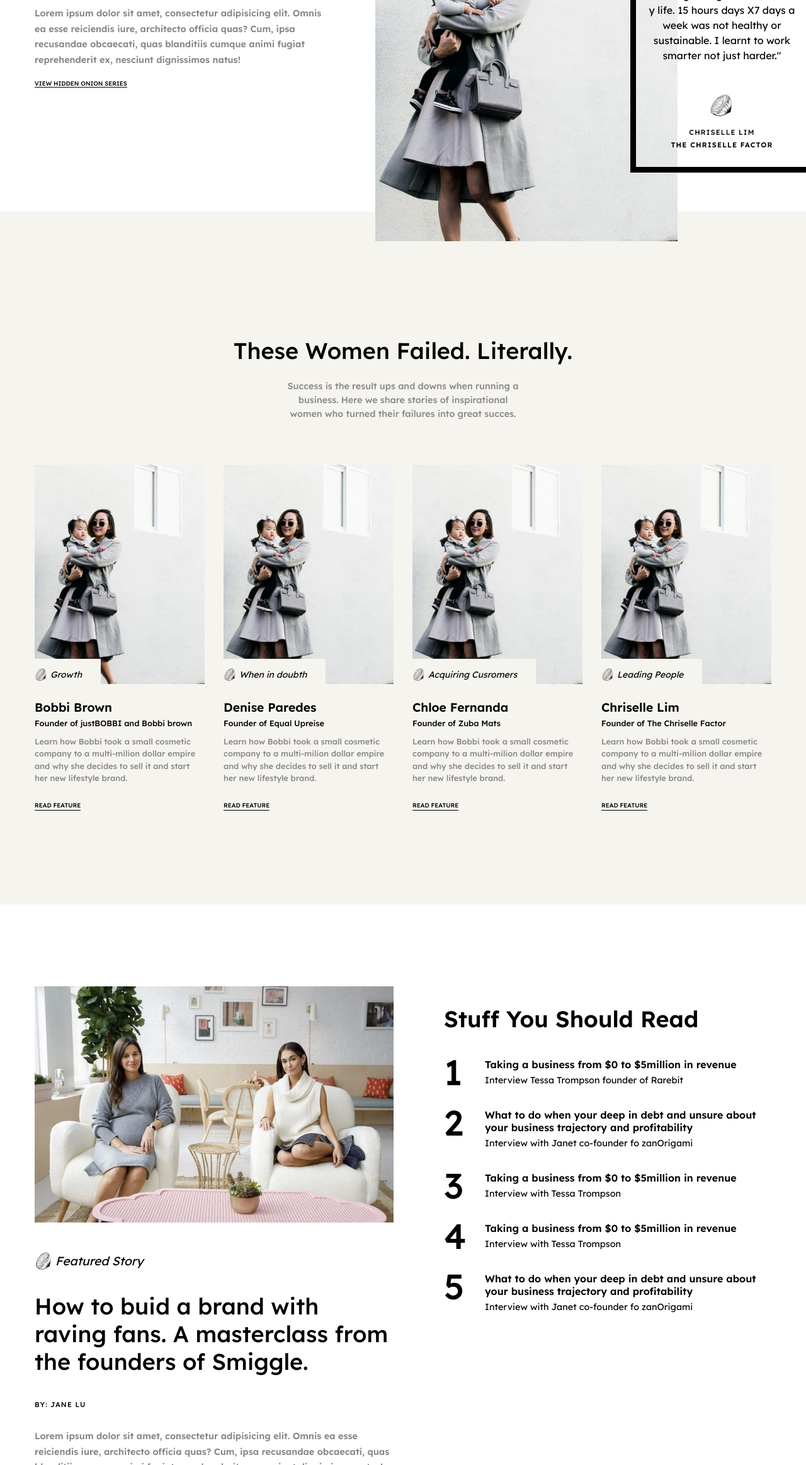
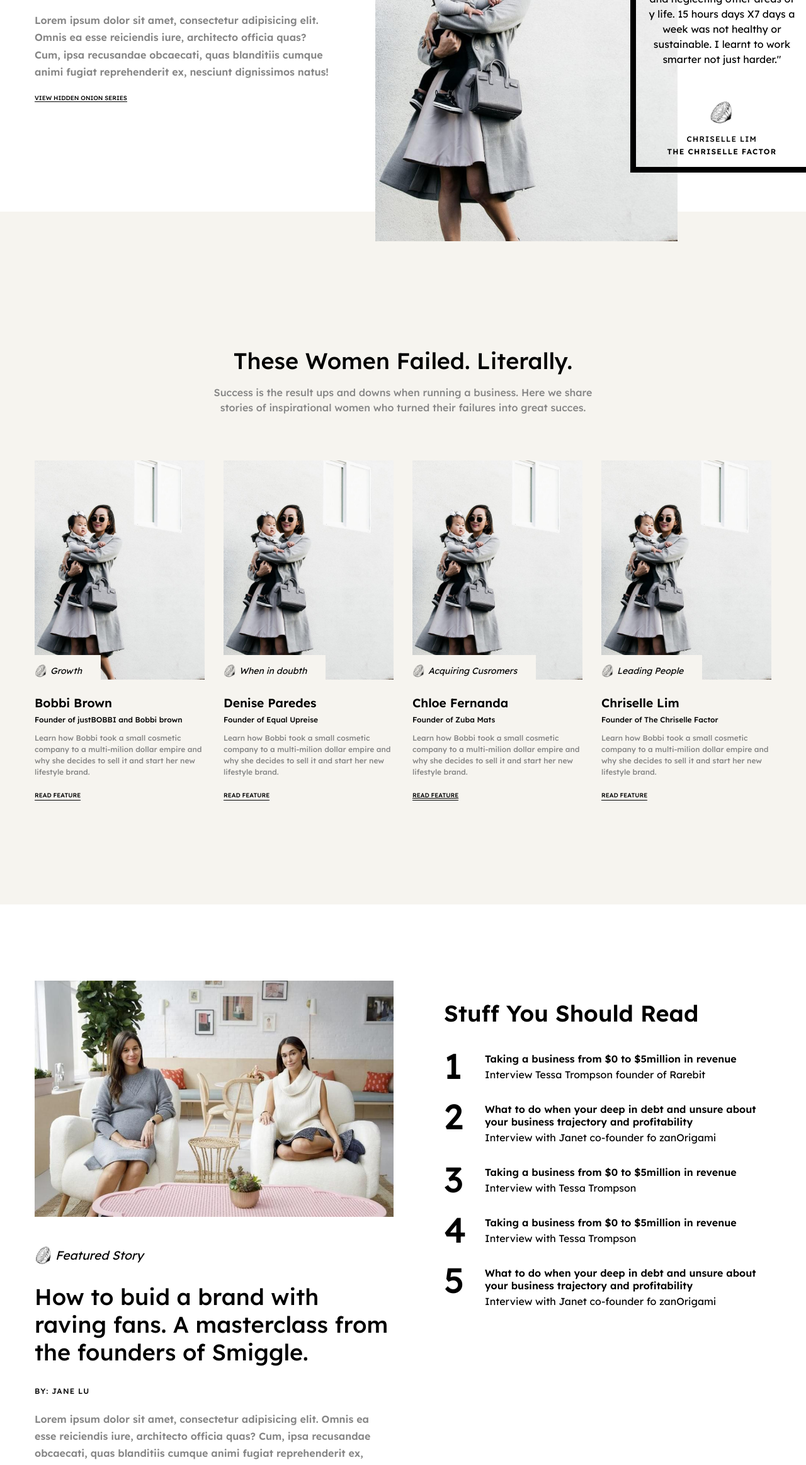
Before and after one commit to anitanenova/layout-project, a website: page index.html in a window 1280 px wide. Shown: the part 474-2800 px from the top of the page at 63% size. Drawn offline with Linux system fonts and the light colour scheme.

Commit message:
fix styles

```diff
--- a/index.html
+++ b/index.html
@@ -70,12 +70,14 @@
       <div class="row">
         <div class="column">
           <section class="section-intro-wrapper">
-            <article class="intro-description">
+            <article class="section-primary">
+              <header class="section-heading">
                 <p class="intro-subtitle">
                   real talk from from female founders
                 </p>
                 <h1 class="intro-title">Introducing the hidden onion series</h1>
-              <div>
+              </header>
+              <div class="text-wrapper">
                 <p class="default-text">
                   Lorem ipsum dolor sit amet, consectetur adipisicing elit.
                   Omnis ea esse reiciendis iure, architecto officia quas? Cum,
@@ -85,9 +87,9 @@
               </div>
               <a class="btn btn-inline">view hidden onion series</a>
             </article>
-            <article class="intro-image">
+            <article class="section-secondary">
               <div class="image-wrapper">
-                <img src="dist/images/mother-and-child.jpg" alt="mother-and-child" />
+                <img class="intro-image" src="dist/images/mother-and-child.jpg" alt="mother-and-child" />
                 <div class="image-description">
                   <p class="image-title">featured</p>
                   <p class="image-text">
@@ -110,29 +112,54 @@
         </div>
       </div>
       <section class="section-articles section-light">
+        <header class="section-heading section-heading-center">
           <h2 class="articles-title h1-like">These Women Failed. Literally.</h2>
-        <p class="articles-description centered">
+          <p class="articles-description">
             Success is the result ups and downs when running a business. Here we
             share stories of inspirational women who turned their failures into
             great succes.
           </p>
+        </header>
         <div class="row">
           <div class="columns small-3">
             <article class="article-box">
               <div class="article-image-wrapper">
-                <img class="full-width full-height" src="dist/images/mother-and-child.jpg" alt="girl" />
+                <img class="article-image" src="dist/images/mother-and-child.jpg" alt="girl" />
                 <div class="badge-wrapper badge-bg-light article-image-badge image-badge-wrapper">
-                  <div class="badge-image-small">
-                    <img class="full-width full-height" src="dist/images/onion.png" alt="oni" />
-                  </div>
+                  <img class="badge-image-small" src="dist/images/onion.png" alt="oni" />
                   <p class="badge-title italic">Growth</p>
                 </div>
               </div>
               <div class="article-info">
-                <p class="article-title">Bobbi Brown</p>
-                <p class="article-position">
+                <header class="section-heading">
+                  <h3 class="article-title">Bobbi Brown</h3>
+                  <h4 class="article-position">
                     Founder of justBOBBI and Bobbi brown
+                  </h4>
+                </header>
+                <div class="text-wrapper">
+                  <p class="article-text">
+                    Learn how Bobbi took a small cosmetic company to a
+                    multi-milion dollar empire and why she decides to sell it
+                    and start her new lifestyle brand.
                   </p>
+                </div>
+              </div>
+              <a class="btn btn-inline">read feature</a>
+            </article>
+          </div>
+          <div class="columns small-3">
+            <article class="article-box">
+              <div class="article-image-wrapper">
+                <img class="article-image" src="dist/images/mother-and-child.jpg" alt="girl" />
+                <div class="badge-wrapper badge-bg-light article-image-badge image-badge-wrapper">
+                  <img class="badge-image-small" src="dist/images/onion.png" alt="oni" />
+                  <p class="badge-title italic">When in doubth</p>
+                </div>
+              </div>
+              <div class="article-info">
+                <h3 class="article-title">Denise Paredes</h3>
+                <h4 class="article-position">Founder of Equal Upreise</h4>
                 <div>
                   <p class="article-text">
                     Learn how Bobbi took a small cosmetic company to a
@@ -147,17 +174,15 @@
           <div class="columns small-3">
             <article class="article-box">
               <div class="article-image-wrapper">
-                <img class="full-width full-height" src="dist/images/mother-and-child.jpg" alt="girl" />
+                <img class="article-image" src="dist/images/mother-and-child.jpg" alt="girl" />
                 <div class="badge-wrapper badge-bg-light article-image-badge image-badge-wrapper">
-                  <div class="badge-image-small">
-                    <img class="full-width full-height" src="dist/images/onion.png" alt="oni" />
-                  </div>
-                  <p class="badge-title italic">When in doubth</p>
+                  <img class="badge-image-small" src="dist/images/onion.png" alt="oni" />
+                  <p class="badge-title italic">Acquiring Cusromers</p>
                 </div>
               </div>
               <div class="article-info">
-                <p class="article-title">Denise Paredes</p>
-                <p class="article-position">Founder of Equal Upreise</p>
+                <h3 class="article-title">Chloe Fernanda</h3>
+                <h4 class="article-position">Founder of Zuba Mats</h4>
                 <div>
                   <p class="article-text">
                     Learn how Bobbi took a small cosmetic company to a
@@ -166,50 +191,23 @@
                   </p>
                 </div>
               </div>
-              <a class="btn btn-inline">read feature</a>
+              <a href="#" class="btn btn-inline">read feature</a>
             </article>
           </div>
           <div class="columns small-3">
             <article class="article-box">
               <div class="article-image-wrapper">
-                <img class="full-width full-height" src="dist/images/mother-and-child.jpg" alt="girl" />
+                <img class="article-image" src="dist/images/mother-and-child.jpg" alt="girl" />
                 <div class="badge-wrapper badge-bg-light article-image-badge image-badge-wrapper">
-                  <div class="badge-image-small">
-                    <img class="full-width full-height" src="dist/images/onion.png" alt="oni" />
-                  </div>
-                  <p class="badge-title italic">Acquiring Cusromers</p>
-                </div>
-              </div>
-              <div class="article-info">
-                <p class="article-title">Chloe Fernanda</p>
-                <p class="article-position">Founder of Zuba Mats</p>
-                <div>
-                  <p class="article-text">
-                    Learn how Bobbi took a small cosmetic company to a
-                    multi-milion dollar empire and why she decides to sell it
-                    and start her new lifestyle brand.
-                  </p>
-                </div>
-              </div>
-              <a class="btn btn-inline">read feature</a>
-            </article>
-          </div>
-          <div class="columns small-3">
-            <article class="article-box">
-              <div class="article-image-wrapper">
-                <img class="full-width full-height" src="dist/images/mother-and-child.jpg" alt="girl" />
-                <div class="badge-wrapper badge-bg-light article-image-badge image-badge-wrapper">
-                  <div class="badge-image-small">
-                    <img class="full-width full-height" src="dist/images/onion.png" alt="oni" />
-                  </div>
+                  <img class="badge-image-small" src="dist/images/onion.png" alt="oni" />
                   <p class="badge-title italic">Leading People</p>
                 </div>
               </div>
               <div class="article-info">
-                <p class="article-title">Chriselle Lim</p>
-                <p class="article-position">
+                <h3 class="article-title">Chriselle Lim</h3>
+                <h4 class="article-position">
                   Founder of The Chriselle Factor
-                </p>
+                </h4>
                 <div>
                   <p class="article-text">
                     Learn how Bobbi took a small cosmetic company to a
@@ -226,24 +224,22 @@
       <section class="section-literature cendered-vertically">
         <div class="row">
           <div class="columns small-6">
-            <article class="preview-article">
-              <div class="preview-image-wrapper">
-                <img class="full-width full-height" src="dist/images/women.jpg" alt="women" />
-              </div>
+            <article class="section-primary">
+              <img class="article-image" src="dist/images/women.jpg" alt="women" />
               <div class="badge-wrapper">
-                <div class="badge-image-medium">
-                  <img class="full-width full-height" src="dist/images/onion.png" alt="oni" />
-                </div>
+                <img class="badge-image-medium" src="dist/images/onion.png" alt="oni" />
                 <p class="badge-title badge-title-medium italic">
                   Featured Story
                 </p>
               </div>
-              <h1>
+              <header class="section-heading">
+                <h2 class="h1-like">
                   How to buid a brand with raving fans. A masterclass from the
                   founders of Smiggle.
                   </h1>
-              <p class="preview-author text-feature-expanded">by: jane lu</p>
-              <div>
+                  <p class="text-feature text-feature-expanded">by: jane lu</p>
+              </header>
+              <div class="text-wrapper">
                 <p class="default-text">
                   Lorem ipsum dolor sit amet, consectetur adipisicing elit.
                   Omnis ea esse reiciendis iure, architecto officia quas? Cum,
@@ -254,8 +250,10 @@
             </article>
           </div>
           <div class="columns small-6">
-            <article class="literature-list">
+            <article class="section-secondary">
+              <header class="section-heading">
                 <h2 class="literature-title h1-like">Stuff You Should Read</h2>
+              </header>
               <ol class="list-ordered">
                 <li class="list-item">
                   <h6 class="item-title">
@@ -311,7 +309,9 @@
         <div class="row">
           <div class="columns">
             <div class="latest-articles-wrapper">
+              <header class="section-heading">
                 <h2 class="articles-title h1-like">The Latest</h2>
+              </header>
               <div class="list-articles">
                 <div class="columns small-6">
                   <article class="card-wrapper">
@@ -451,6 +451,7 @@
       <section class="section-resources cendered-vertically">
         <div class="row">
           <div class="columns small-6">
+            <header class="section-heading">
               <h3 class="h1-like section-info-title">Business Resources</h3>
               <h5 class="section-info-text text-feature-default">
                 We've compiled the best resources to help you build your
@@ -458,6 +459,7 @@
                 doubt or when you are ready to scale your buisness to 7 figures
                 and beyound.
               </h5>
+            </header>
           </div>
           <div class="columns small-6">
             <h4 class="section-resources-title">
@@ -513,8 +515,10 @@
       </section>
       <section class="section-description section-light cendered-vertically">
         <div class="row">
-          <h3 class="description-title h1-like cendered">A platform to help you guys navigate the ultra hard,
-            build-a-business world.</h3>
+          <header class="section-heading section-heading-center">
+            <h2 class="h1-like">A platform to help you guys navigate the ultra hard,
+              build-a-business world.</h2>
+          </header>
           <div class="columns small-6">
             <div class="description-image-wrapper"><img class="full-width full-height" src="dist/images/people.jpg"
                 alt="walking" /></div>
@@ -539,20 +543,21 @@
         </div>
       </section>
     </main>
-    <footer class="footer">
+    <footer class="section-footer">
       <div class="row">
+        <div class="columns small-12">
+
           <div class="footer-info-wrapper full-width">
             <div class="footer-info">
               <h6 class="info-title">For media enquiries</h6>
               <h6 class="info-email">contact@hiddenonions.com</h6>
             </div>
             <div class="footer-logo centered-column-horizontally">
-            <div class="logo-image">
-              <img src="dist/images/onion.png" alt="oni" class="full-width full-height">
-            </div>
+              <img class="logo-image" src="dist/images/onion.png" alt="oni" class="full-width full-height">
+
               <p class="logo-name">hidden onions.</p>
             </div>
-          <div class="footer-contacts">
+            <div class="contacts">
               <h6 class="info-title">Follow us on:</h6>
               <ul class="footer-nav">
                 <li class="nav-item">
@@ -575,7 +580,7 @@
             <p class="footer-copyright centered">hidden onion copyright. all rights reserved 2018. view our privacy
               policy.</p>
           </div>
-
+        </div>
       </div>
     </footer>
   </main>
--- a/src/sass/base/_typography.scss
+++ b/src/sass/base/_typography.scss
@@ -108,7 +108,7 @@ button {
 
 .default-text {
   font-weight: 600;
-  font-size: 0.9em;
+  font-size: 1em;
   line-height: 1.7em;
   color: $color-gray-700;
 }
--- a/src/sass/components/_article.scss
+++ b/src/sass/components/_article.scss
@@ -7,13 +7,13 @@
   }
 
   &-image-wrapper {
-    max-width: 300px;
     position: relative;
-    max-height: 350px;
 
-    img {
+    .article-image {
       width: 100%;
       height: 100%;
+      max-width: 18.75em;
+      max-height: 22em;
     }
 
     .article-image-badge {
@@ -23,7 +23,7 @@
   }
 
   &-info {
-    margin: 25px 0;
+    margin: 1.2em 0;
   }
 
   &-title {
@@ -32,9 +32,9 @@
   }
 
   &-position {
-    font-size: 0.8em;
+    font-size: 0.75em;
     font-weight: 500;
-    margin: 5px 0 10px 0;
+    margin: 0 0 0.625em;
   }
 
   &-title,
@@ -43,7 +43,7 @@
   }
 
   &-text {
-    font-size: 0.8em;
+    font-size: 0.75em;
     line-height: 1.5em;
     font-weight: 500;
     color: $color-gray-700;
--- a/src/sass/components/_buttons.scss
+++ b/src/sass/components/_buttons.scss
@@ -13,7 +13,7 @@
 
   &-inline-tiny {
     font-weight: 600;
-    font-size: 1.4em;
+    font-size: 1.5em;
     letter-spacing: -1px;
     line-height: 2em;
     width: fit-content;
--- a/src/sass/components/_card.scss
+++ b/src/sass/components/_card.scss
@@ -2,7 +2,7 @@
   &-wrapper {
     display: grid;
     grid-template-columns: 1fr 2fr;
-    grid-column-gap: 30px;
+    grid-column-gap: 1.875em;
     margin-bottom: 6em;
     width: 100%;
     max-width: 500px;
@@ -27,7 +27,7 @@
   }
 
   &-title {
-    line-height: 1.4em;
+    line-height: 1.5em;
     margin: 15px 0;
   }
 }
--- a/src/sass/components/_dropdown.scss
+++ b/src/sass/components/_dropdown.scss
@@ -36,7 +36,7 @@
 
     &-item-link {
       color: $color-secondary;
-      font-size: 0.9em;
+      font-size: 1em;
       font-weight: 500;
       text-decoration: none;
     }
--- a/src/sass/components/_image-description.scss
+++ b/src/sass/components/_image-description.scss
@@ -44,14 +44,14 @@
     }
 
     text-transform: uppercase;
-    font-size: 0.7em;
+    font-size: 0.75em;
     font-weight: 500;
     margin: 0;
     letter-spacing: 0.1em;
 
     &:last-child {
       font-weight: 600;
-      margin-bottom: 25px;
+      margin-bottom: 1.2em;
     }
   }
 }
--- a/src/sass/components/_list.scss
+++ b/src/sass/components/_list.scss
@@ -10,7 +10,7 @@
       font-size: 3.5em;
       font-weight: 500;
       grid-row: 1/3;
-      line-height: 0.8em;
+      line-height: 0.75em;
       align-self: flex-start;
     }
   }
@@ -31,7 +31,7 @@
 
       &-text {
         grid-row: 2/3;
-        font-size: 0.9em;
+        font-size: 1em;
         margin: 5px 0 0 0;
       }
     }
--- /dev/null
+++ b/src/sass/components/_section-heading.scss
@@ -0,0 +1,5 @@
+.section-heading {
+  &-center {
+    text-align: center;
+  }
+}
--- a/src/sass/components/_text-feature.scss
+++ b/src/sass/components/_text-feature.scss
@@ -1,13 +1,14 @@
 .text-feature {
   &-expanded {
     text-transform: uppercase;
-    font-size: 0.7em;
+    font-size: 0.75em;
     letter-spacing: 0.1em;
     font-weight: 500;
+    margin: 1.75em 0;
   }
 
   &-default {
-    line-height: 1.4em;
+    line-height: 1.5em;
     font-weight: 600;
     margin: 15px 0;
   }
--- a/src/sass/components/sections/_articles.scss
+++ b/src/sass/components/sections/_articles.scss
@@ -13,13 +13,13 @@
     }
 
     &-description {
-      max-width: 30%;
-      font-size: 0.9em;
+      max-width: 40em;
+      font-size: 1em;
       text-align: center;
       line-height: 1.5em;
       font-weight: 500;
       color: $color-gray-700;
-      margin-bottom: 70px;
+      margin-bottom: 4.5em;
     }
   }
 }
--- a/src/sass/components/sections/_intro.scss
+++ b/src/sass/components/sections/_intro.scss
@@ -6,30 +6,26 @@
   grid-column-gap: 70px;
   align-items: center;
 
+  .section-primary {
     .intro {
       &-subtitle {
         text-transform: uppercase;
-      font-size: 0.6em;
+        font-size: 0.625em;
+      }
+    }
+  }
 }
 
-    &-title {
-      margin: 15px 0 25px;
-    }
-
-    &-image {
+.section-secondary {
   position: relative;
   height: 100%;
 
   .image-wrapper {
-        max-width: 480px;
     position: absolute;
-        bottom: -50px;
+    bottom: -3.125em;
 
-        img {
-          width: 100%;
-          height: 100%;
+    .intro-image {
+      max-width: 30em;
     }
   }
 }
-  }
-}
--- a/src/sass/components/sections/_literature.scss
+++ b/src/sass/components/sections/_literature.scss
@@ -1,20 +1,14 @@
 .section-literature {
-  .preview {
-    &-image-wrapper {
-      margin-bottom: 44px;
-    }
-
-    &-author {
-      margin: 28px 0;
-    }
+  .article-image {
+    width: 100%;
+    height: 100%;
+    margin-bottom: 44px;
   }
 
-  .literature {
-    &-list {
-      padding-left: 50px;
-    }
+  .section-secondary {
+    padding-left: 50px;
 
-    &-title {
+    .literature-title {
       font-weight: 600;
       margin-bottom: 40px;
     }
--- a/src/sass/components/sections/_resources.scss
+++ b/src/sass/components/sections/_resources.scss
@@ -14,13 +14,13 @@
 
   .resources {
     &-content-wrapper {
-      margin-bottom: 30px;
+      margin-bottom: 1.875em;
     }
 
     &-title {
       text-transform: uppercase;
       font-weight: 600;
-      font-size: 0.9em;
+      font-size: 1em;
     }
 
     &-btn {
--- a/src/sass/layout/_header.scss
+++ b/src/sass/layout/_header.scss
@@ -36,7 +36,7 @@
 
     &-menu-item-link {
       color: $color-secondary;
-      font-size: 0.8em;
+      font-size: 0.75em;
       font-weight: 600;
       letter-spacing: 0.09em;
       text-decoration: none;
--- a/src/sass/master.scss
+++ b/src/sass/master.scss
@@ -32,6 +32,7 @@
 @import "components/sections/resources";
 @import "components/sections/description";
 @import "components/text-feature";
+@import "components/section-heading";
 
 // 6. Vendors
 // sass-lint:disable
```
Also changed, not shown: src/sass/components/sections/_description.scss (+6 -5 lines), src/sass/layout/_footer.scss (+15 -15 lines), dist/css/master.css, dist/css/master.min.css, 1 other file. Lines whose indentation alone changed are shown as unchanged.
